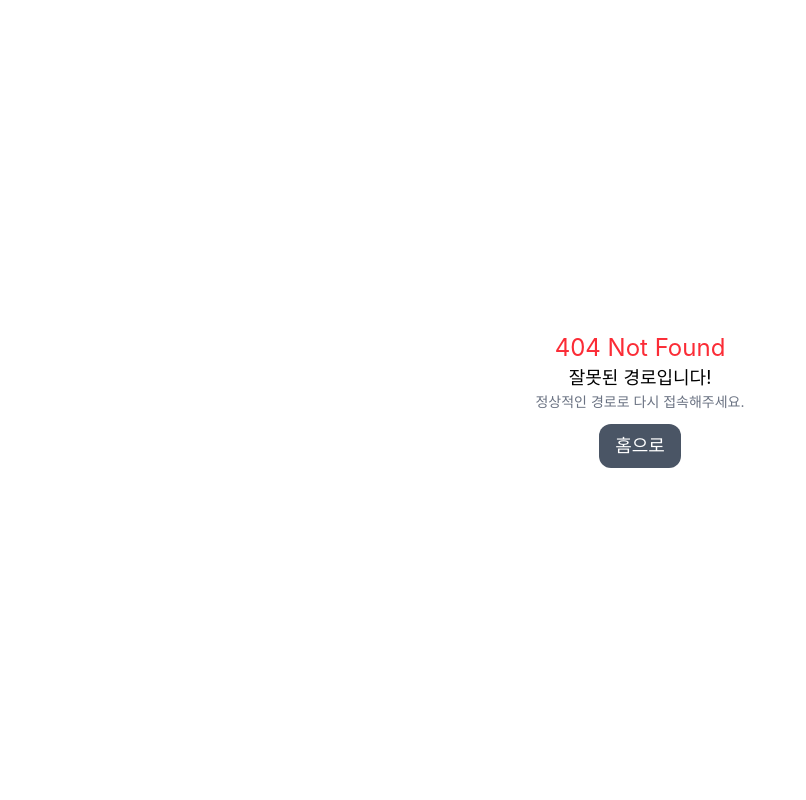
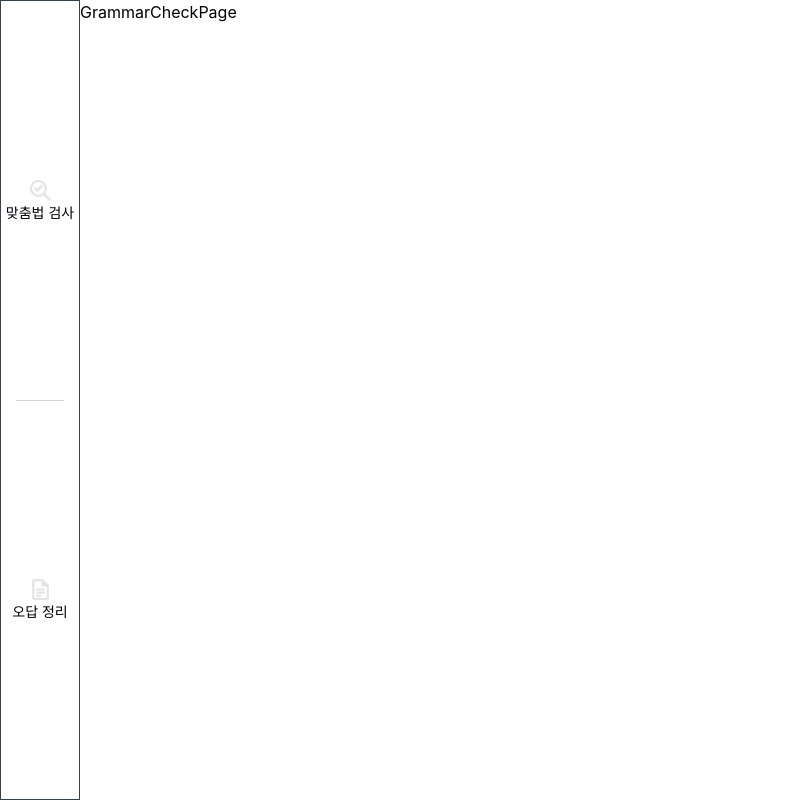
Before and after one commit to Juice-Han/Grammar-Check, a React (Vite) app: page /grammar-check in a window 1280 px wide. Before the commit this address had no page. Shown: the whole page, without its empty margins (0-806 px from the left). Built offline with nearby package versions, Linux system fonts and the light colour scheme; the HTML template or start-up script is replaced by a standard one.

Commit message:
기본 페이지 생성 및 라우터 연결

```diff
--- a/src/App.tsx
+++ b/src/App.tsx
@@ -1,13 +1,19 @@
 import './App.css'
-import { Route, Routes } from 'react-router-dom'
+import { Route, Routes, Navigate } from 'react-router-dom'
 import NotFound from './pages/NotFound'
 import DefaultLayout from './Layouts/DefaultLayout'
+import GrammarCheckPage from './pages/GrammarCheckPage'
+import WrongSummaryPage from './pages/WrongSummaryPage'
 
 function App() {
   return (
     <>
       <Routes>
-        <Route path="/" element={<DefaultLayout />} />
+        <Route path="/" element={<DefaultLayout />}>
+          <Route index element={<GrammarCheckPage />} />
+          <Route path="/grammar-check" element={<GrammarCheckPage />} />
+          <Route path="/wrong-summary" element={<WrongSummaryPage />} />
+        </Route>
         <Route path="*" element={<NotFound />} />
       </Routes>
     </>
--- a/src/Layouts/DefaultLayout.tsx
+++ b/src/Layouts/DefaultLayout.tsx
@@ -1,11 +1,11 @@
-import { Link } from 'react-router-dom'
+import { Link, Outlet } from 'react-router-dom'
 
 const DefaultLayout = () => {
   return (
     <div className="h-screen flex flex-col md:flex-row">
       {/* Main Contents */}
       <div className="flex-1 overflow-y-scroll pb-16 md:pb-0 md:pl-20">
-        <div className="bg-amber-800">Main Contents</div>
+        <Outlet />
       </div>
 
       {/* Menu Bar */}
@@ -13,7 +13,7 @@ const DefaultLayout = () => {
         <div className="flex h-full justify-around items-center md:flex-col">
           {/* Navigation Icon */}
           <Link
-            to={'/'}
+            to={'/grammar-check'}
             className="flex-1 text-sm flex flex-col md:justify-center items-center hover:cursor-pointer"
           >
             <img
@@ -28,7 +28,7 @@ const DefaultLayout = () => {
           <div className="w-px h-12 bg-gray-300 md:w-12 md:h-px"></div>
           {/* Navigation Icon */}
           <Link
-            to={'/summary'}
+            to={'/wrong-summary'}
             className="flex-1 text-sm flex flex-col md:justify-center items-center hover:cursor-pointer"
           >
             <img src="src/assets/DocsIcon.png" alt="오답 정리" width={25} className="text-black" />
--- /dev/null
+++ b/src/pages/GrammarCheckPage.tsx
@@ -0,0 +1,5 @@
+const GrammarCheckPage = () => {
+  return <div>GrammarCheckPage</div>
+}
+
+export default GrammarCheckPage
--- /dev/null
+++ b/src/pages/WrongSummaryPage.tsx
@@ -0,0 +1,5 @@
+const WrongSummaryPage = () => {
+  return <div>WrongSummaryPage</div>
+}
+
+export default WrongSummaryPage
```
